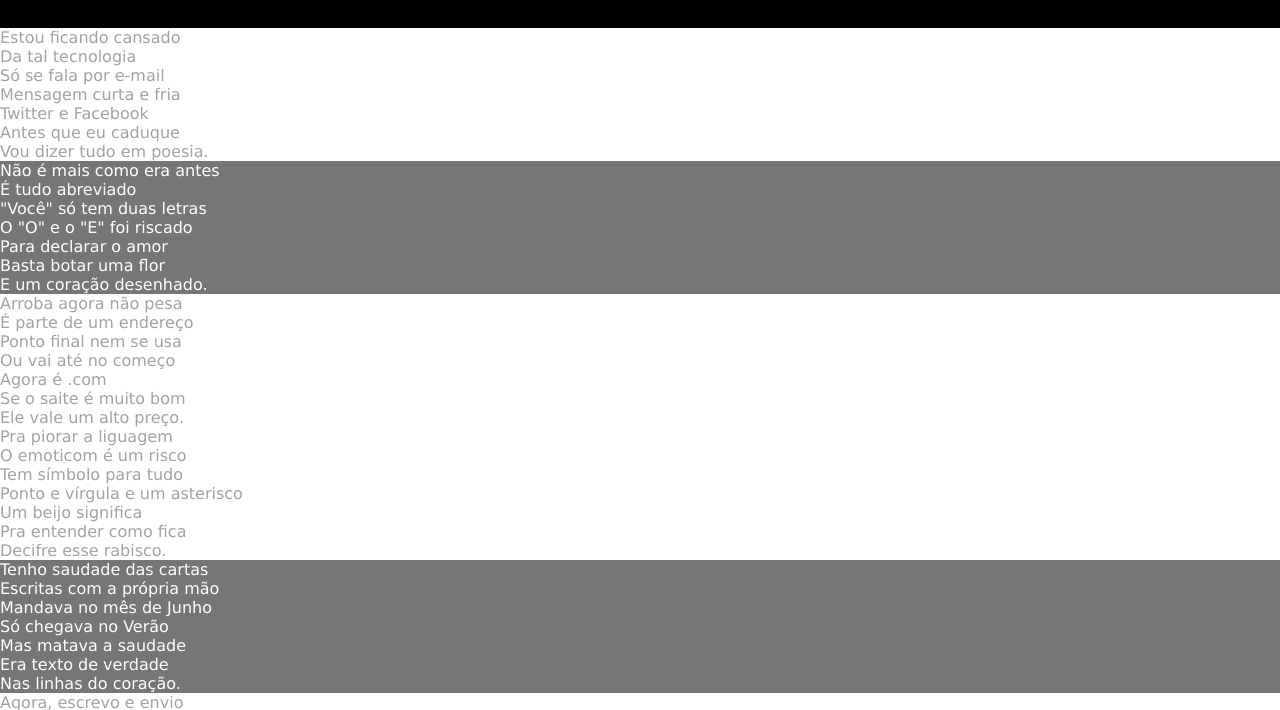
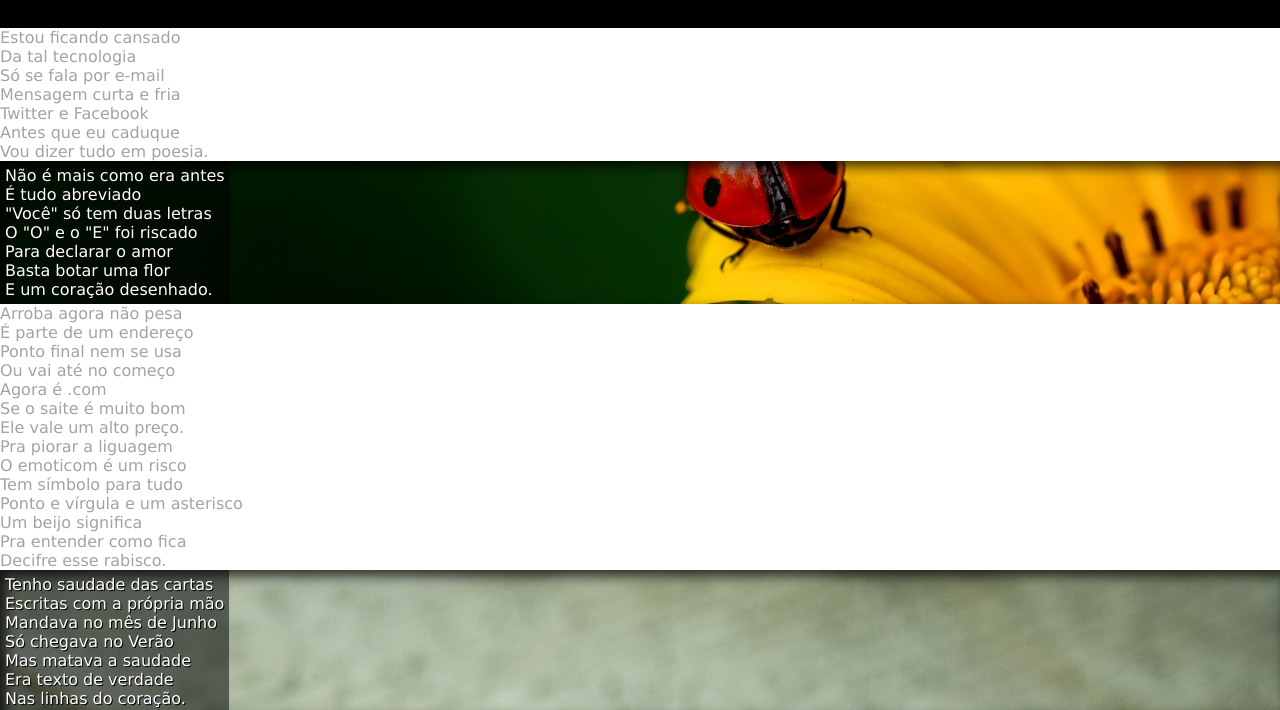
Before and after one commit to duartealbertina/html_css, a plain HTML site: page exerParalax/index.html in a window 1280 px wide. Shown: the part 240-950 px from the top of the page. Drawn offline with Linux system fonts and the light colour scheme; a web font is replaced by a local one.

Commit message:
update1902

```diff
--- a/exerParalax/paralax.css
+++ b/exerParalax/paralax.css
@@ -65,7 +65,26 @@ section.normal{
 section.imagem{
     background-color: rgba(0, 0, 0, 0.301);
     color: white;
+    box-shadow: inset 6px 6px 13px 0px rgba(0, 0, 0, 0.767);
+    background-size: cover;
+    background-attachment: fixed;
 }
+
+section.imagem > p{
+    display: inline-block;
+    padding: 5px;
+    background-color: rgba(0, 0, 0, 0.514);
+    text-shadow: 1px 1px 0px black;
+}
+
+section#img01{
+    background-image: url('../exerParalax/imagens/background001.jpg');
+    background-position: right center;
+}
+
+section#img02{
+    background-image: url('../exerParalax/imagens/background002.jpg');
+
 
 footer{
     background-color: black;
```
